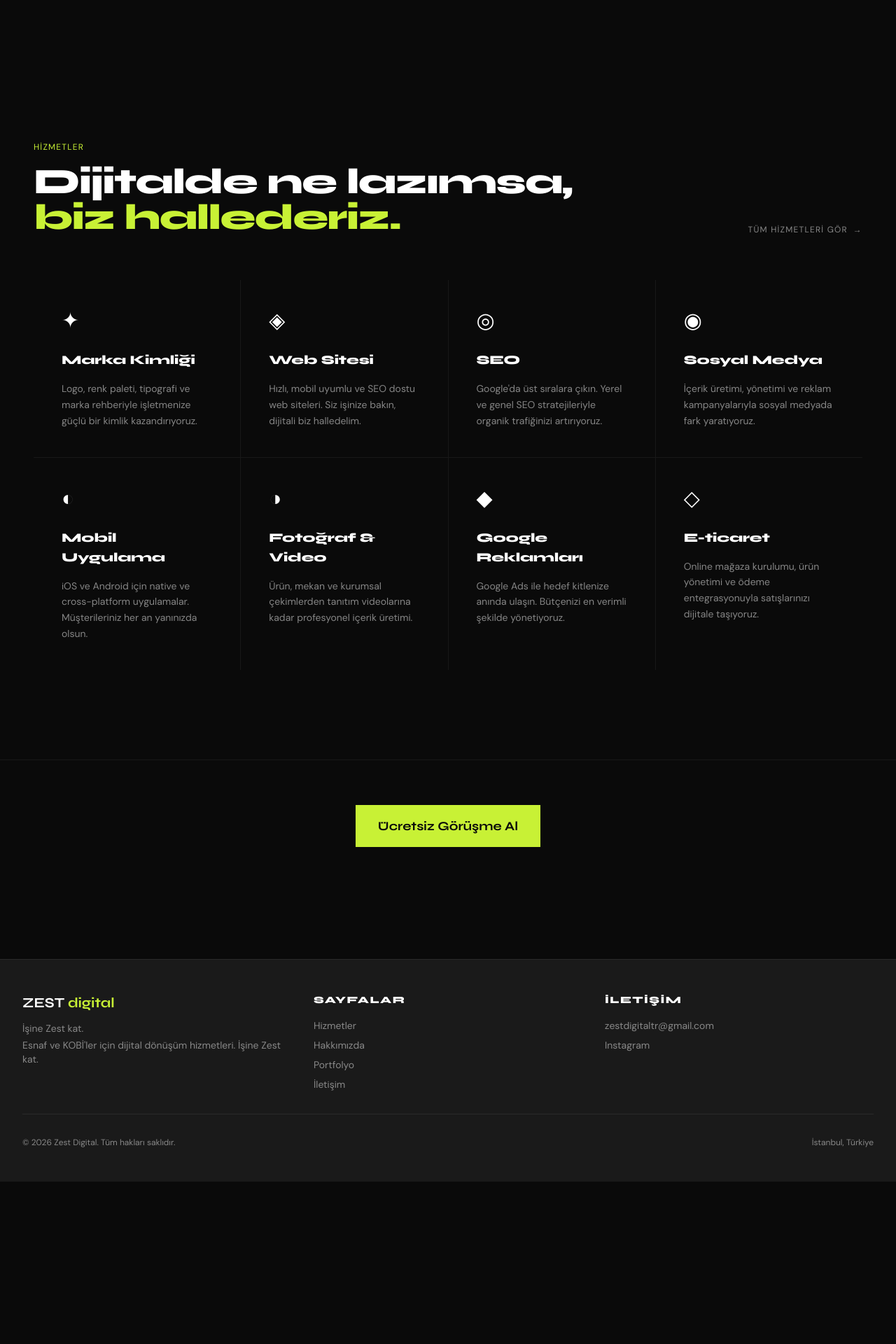
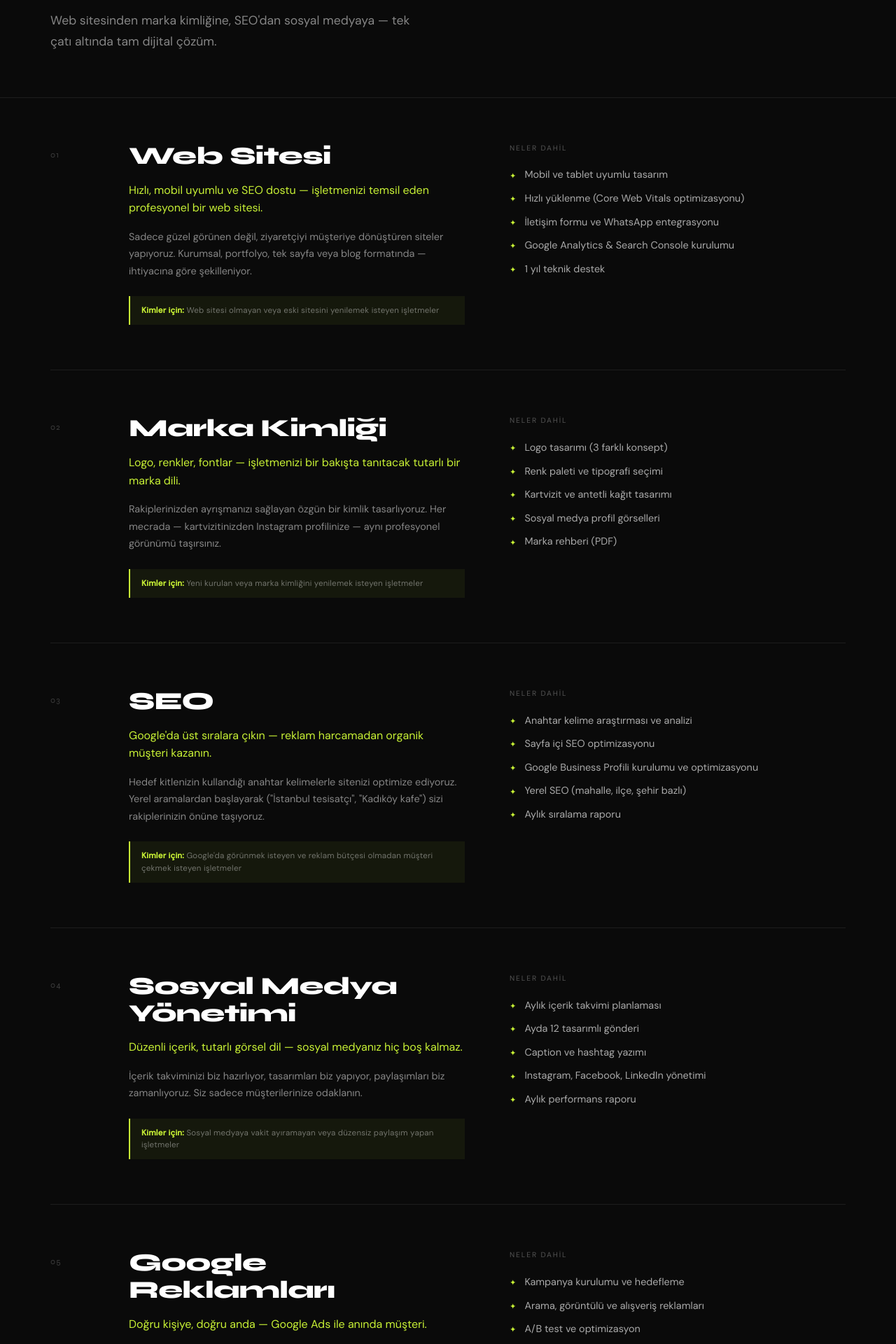
Before and after one commit to sefaeksi/zestdigital-web, a Next.js app: page /hizmetler in a window 1280 px wide. Shown: the part 460-2380 px from the top of the page at 70% size. Before the commit the page ends 2148 px from the top, so only its background shows below. Built offline with nearby package versions, Linux system fonts and the light colour scheme.

Commit message:
Hizmetler sayfasi yeniden yazildi: tekrar kaldirildi, detayli dikey liste

```diff
--- a/src/app/hizmetler/page.tsx
+++ b/src/app/hizmetler/page.tsx
@@ -1,23 +1,220 @@
-import Services from "@/components/sections/Services";
-import Badge from "@/components/ui/Badge";
-import Button from "@/components/ui/Button";
+import Link from "next/link";
+
+const HIZMETLER = [
+  {
+    no: "01",
+    title: "Web Sitesi",
+    summary: "Hızlı, mobil uyumlu ve SEO dostu — işletmenizi temsil eden profesyonel bir web sitesi.",
+    detay: "Sadece güzel görünen değil, ziyaretçiyi müşteriye dönüştüren siteler yapıyoruz. Kurumsal, portfolyo, tek sayfa veya blog formatında — ihtiyacına göre şekilleniyor.",
+    maddeler: [
+      "Mobil ve tablet uyumlu tasarım",
+      "Hızlı yüklenme (Core Web Vitals optimizasyonu)",
+      "İletişim formu ve WhatsApp entegrasyonu",
+      "Google Analytics & Search Console kurulumu",
+      "1 yıl teknik destek",
+    ],
+    kimIcin: "Web sitesi olmayan veya eski sitesini yenilemek isteyen işletmeler",
+  },
+  {
+    no: "02",
+    title: "Marka Kimliği",
+    summary: "Logo, renkler, fontlar — işletmenizi bir bakışta tanıtacak tutarlı bir marka dili.",
+    detay: "Rakiplerinizden ayrışmanızı sağlayan özgün bir kimlik tasarlıyoruz. Her mecrada — kartvizitinizden Instagram profilinize — aynı profesyonel görünümü taşırsınız.",
+    maddeler: [
+      "Logo tasarımı (3 farklı konsept)",
+      "Renk paleti ve tipografi seçimi",
+      "Kartvizit ve antetli kağıt tasarımı",
+      "Sosyal medya profil görselleri",
+      "Marka rehberi (PDF)",
+    ],
+    kimIcin: "Yeni kurulan veya marka kimliğini yenilemek isteyen işletmeler",
+  },
+  {
+    no: "03",
+    title: "SEO",
+    summary: "Google'da üst sıralara çıkın — reklam harcamadan organik müşteri kazanın.",
+    detay: "Hedef kitlenizin kullandığı anahtar kelimelerle sitenizi optimize ediyoruz. Yerel aramalardan başlayarak (\"İstanbul tesisatçı\", \"Kadıköy kafe\") sizi rakiplerinizin önüne taşıyoruz.",
+    maddeler: [
+      "Anahtar kelime araştırması ve analizi",
+      "Sayfa içi SEO optimizasyonu",
+      "Google Business Profili kurulumu ve optimizasyonu",
+      "Yerel SEO (mahalle, ilçe, şehir bazlı)",
+      "Aylık sıralama raporu",
+    ],
+    kimIcin: "Google'da görünmek isteyen ve reklam bütçesi olmadan müşteri çekmek isteyen işletmeler",
+  },
+  {
+    no: "04",
+    title: "Sosyal Medya Yönetimi",
+    summary: "Düzenli içerik, tutarlı görsel dil — sosyal medyanız hiç boş kalmaz.",
+    detay: "İçerik takviminizi biz hazırlıyor, tasarımları biz yapıyor, paylaşımları biz zamanlıyoruz. Siz sadece müşterilerinize odaklanın.",
+    maddeler: [
+      "Aylık içerik takvimi planlaması",
+      "Ayda 12 tasarımlı gönderi",
+      "Caption ve hashtag yazımı",
+      "Instagram, Facebook, LinkedIn yönetimi",
+      "Aylık performans raporu",
+    ],
+    kimIcin: "Sosyal medyaya vakit ayıramayan veya düzensiz paylaşım yapan işletmeler",
+  },
+  {
+    no: "05",
+    title: "Google Reklamları",
+    summary: "Doğru kişiye, doğru anda — Google Ads ile anında müşteri.",
+    detay: "SEO uzun vadeli bir yatırımken Google Ads anında sonuç verir. Bütçenizi en verimli şekilde kullanarak potansiyel müşterilerin karşısına çıkıyoruz.",
+    maddeler: [
+      "Kampanya kurulumu ve hedefleme",
+      "Arama, görüntülü ve alışveriş reklamları",
+      "A/B test ve optimizasyon",
+      "Dönüşüm takibi kurulumu",
+      "Haftalık harcama raporu",
+    ],
+    kimIcin: "Hızlı müşteri kazanmak isteyen ve reklam bütçesi olan işletmeler",
+  },
+  {
+    no: "06",
+    title: "E-Ticaret",
+    summary: "Online mağazanızı kurun, ürünlerinizi 7/24 satın.",
+    detay: "Fiziksel mağazanızın dijital versiyonunu oluşturuyoruz. Ürün yükleme, ödeme entegrasyonu, kargo takibi — hepsini kuruyoruz, kullanmayı öğretiyoruz.",
+    maddeler: [
+      "Online mağaza tasarımı ve kurulumu",
+      "Ürün kataloğu ve kategori yönetimi",
+      "Kredi kartı ve kapıda ödeme entegrasyonu",
+      "Kargo entegrasyonu",
+      "Mobil uyumlu alışveriş deneyimi",
+    ],
+    kimIcin: "Ürünlerini online satmak isteyen perakende ve üretici işletmeler",
+  },
+  {
+    no: "07",
+    title: "Fotoğraf & Video",
+    summary: "Profesyonel görsel içerik — web siteniz ve sosyal medyanız için.",
+    detay: "Telefon çekimi değil, profesyonel ekipmanla mekân, ürün ve kurumsal çekimler yapıyoruz. Tanıtım videoları ve reels içerikleri de üretiyoruz.",
+    maddeler: [
+      "Ürün ve mekân fotoğraf çekimi",
+      "Kurumsal portre çekimi",
+      "Tanıtım videosu (30 sn — 2 dk)",
+      "Sosyal medya için reels / kısa video",
+      "Profesyonel post prodüksiyon",
+    ],
+    kimIcin: "Görsel içerik kalitesini artırmak isteyen her sektörden işletme",
+  },
+  {
+    no: "08",
+    title: "Mobil Uygulama",
+    summary: "iOS ve Android için uygulamalar — müşterileriniz her an yanınızda.",
+    detay: "Sadece büyük şirketler uygulama yaptırmaz. Randevu sistemi, sadakat kartı, online sipariş — müşterilerinizin hayatını kolaylaştıracak uygulamalar tasarlıyoruz.",
+    maddeler: [
+      "iOS (App Store) ve Android (Google Play) uyumlu",
+      "Kullanıcı dostu arayüz tasarımı",
+      "Bildirim sistemi entegrasyonu",
+      "Admin paneli ile içerik yönetimi",
+      "3 ay ücretsiz teknik destek",
+    ],
+    kimIcin: "Müşteri bağlılığını artırmak isteyen kafe, restoran, güzellik salonu ve benzeri işletmeler",
+  },
+];
 
 export default function HizmetlerPage() {
   return (
-    <div className="pt-16">
-      <div className="max-w-7xl mx-auto px-4 sm:px-6 lg:px-8 py-20">
-        <Badge variant="outline" className="mb-6">Hizmetler</Badge>
-        <h1 className="font-display font-bold text-5xl sm:text-6xl text-white max-w-2xl">
+    <div style={{ background: "#0A0A0A", minHeight: "100vh", paddingTop: "80px" }}>
+
+      {/* Hero */}
+      <div style={{ maxWidth: "1200px", margin: "0 auto", padding: "5rem 2rem 4rem" }}>
+        <span style={{ fontFamily: "var(--font-syne), sans-serif", fontSize: "0.7rem", letterSpacing: "0.2em", textTransform: "uppercase", color: "#C8F135", display: "inline-block", border: "1px solid #C8F135", padding: "0.3rem 0.8rem", marginBottom: "2rem" }}>
+          Hizmetler
+        </span>
+        <h1 style={{ fontFamily: "var(--font-syne), sans-serif", fontWeight: 800, fontSize: "clamp(2.5rem, 6vw, 5rem)", lineHeight: 1, letterSpacing: "-0.03em", color: "white", marginBottom: "1.5rem" }}>
           Dijitalde ihtiyacın olan<br />
-          <span className="text-lime">her şey.</span>
+          <span style={{ color: "#C8F135" }}>her şey.</span>
         </h1>
-        <p className="mt-6 text-gray-light font-body text-lg max-w-xl">
-          Web sitesinden marka kimliğine, SEO'dan sosyal medyaya — tek çatı altında tam dijital çözüm.
+        <p style={{ fontFamily: "var(--font-dm-sans), sans-serif", fontSize: "1.1rem", color: "rgba(255,255,255,0.5)", maxWidth: "520px", lineHeight: 1.7 }}>
+          Web sitesinden marka kimliğine, SEO'dan sosyal medyaya —
+          tek çatı altında tam dijital çözüm.
         </p>
       </div>
-      <Services />
-      <div className="text-center py-16">
-        <Button href="/iletisim" size="lg">Ücretsiz Görüşme Al</Button>
+
+      {/* Ayırıcı */}
+      <div style={{ borderTop: "1px solid rgba(255,255,255,0.08)" }} />
+
+      {/* Responsive stil */}
+      <style>{`
+        @media (max-width: 768px) {
+          .hizmet-satir { grid-template-columns: 1fr !important; gap: 1rem !important; }
+          .hizmet-ici { grid-template-columns: 1fr !important; gap: 2rem !important; }
+        }
+      `}</style>
+
+      {/* Hizmet listesi */}
+      <div style={{ maxWidth: "1200px", margin: "0 auto", padding: "0 2rem" }}>
+        {HIZMETLER.map((h, i) => (
+          <div
+            key={h.no}
+            className="hizmet-satir"
+            style={{
+              display: "grid",
+              gridTemplateColumns: "4rem 1fr",
+              gap: "3rem",
+              padding: "4rem 0",
+              borderBottom: "1px solid rgba(255,255,255,0.08)",
+            }}
+          >
+            {/* Numara */}
+            <span style={{ fontFamily: "var(--font-syne), sans-serif", fontSize: "0.75rem", color: "rgba(255,255,255,0.2)", paddingTop: "0.5rem", letterSpacing: "0.1em" }}>
+              {h.no}
+            </span>
+
+            {/* İçerik */}
+            <div className="hizmet-ici" style={{ display: "grid", gridTemplateColumns: "1fr 1fr", gap: "4rem", alignItems: "start" }}>
+
+              {/* Sol — başlık + özet + kim için */}
+              <div>
+                <h2 style={{ fontFamily: "var(--font-syne), sans-serif", fontWeight: 800, fontSize: "clamp(1.6rem, 3vw, 2.2rem)", color: "white", lineHeight: 1.1, marginBottom: "1rem", letterSpacing: "-0.02em" }}>
+                  {h.title}
+                </h2>
+                <p style={{ fontFamily: "var(--font-dm-sans), sans-serif", fontSize: "1rem", color: "#C8F135", lineHeight: 1.6, marginBottom: "1rem" }}>
+                  {h.summary}
+                </p>
+                <p style={{ fontFamily: "var(--font-dm-sans), sans-serif", fontSize: "0.9rem", color: "rgba(255,255,255,0.5)", lineHeight: 1.7, marginBottom: "1.5rem" }}>
+                  {h.detay}
+                </p>
+                <div style={{ display: "flex", alignItems: "flex-start", gap: "0.5rem", padding: "0.75rem 1rem", background: "rgba(200,241,53,0.06)", borderLeft: "2px solid #C8F135" }}>
+                  <span style={{ fontFamily: "var(--font-dm-sans), sans-serif", fontSize: "0.72rem", color: "rgba(255,255,255,0.4)", lineHeight: 1.5, letterSpacing: "0.02em" }}>
+                    <span style={{ color: "#C8F135", fontWeight: 600 }}>Kimler için:</span> {h.kimIcin}
+                  </span>
+                </div>
+              </div>
+
+              {/* Sağ — maddeler */}
+              <div>
+                <p style={{ fontFamily: "var(--font-dm-sans), sans-serif", fontSize: "0.65rem", letterSpacing: "0.18em", textTransform: "uppercase", color: "rgba(255,255,255,0.3)", marginBottom: "1.25rem" }}>
+                  Neler dahil
+                </p>
+                <ul style={{ listStyle: "none", display: "flex", flexDirection: "column", gap: "0.75rem" }}>
+                  {h.maddeler.map((madde) => (
+                    <li key={madde} style={{ display: "flex", alignItems: "flex-start", gap: "0.75rem" }}>
+                      <span style={{ color: "#C8F135", fontSize: "0.7rem", marginTop: "0.2rem", flexShrink: 0 }}>✦</span>
+                      <span style={{ fontFamily: "var(--font-dm-sans), sans-serif", fontSize: "0.9rem", color: "rgba(255,255,255,0.65)", lineHeight: 1.5 }}>{madde}</span>
+                    </li>
+                  ))}
+                </ul>
+              </div>
+            </div>
+          </div>
+        ))}
+      </div>
+
+      {/* CTA */}
+      <div style={{ textAlign: "center", padding: "6rem 2rem" }}>
+        <p style={{ fontFamily: "var(--font-dm-sans), sans-serif", fontSize: "1rem", color: "rgba(255,255,255,0.4)", marginBottom: "2rem" }}>
+          Hangi hizmetten başlayacağını bilmiyor musun?
+        </p>
+        <Link
+          href="/iletisim"
+          style={{ fontFamily: "var(--font-dm-sans), sans-serif", fontSize: "0.8rem", fontWeight: 600, letterSpacing: "0.12em", textTransform: "uppercase", padding: "1rem 2.5rem", background: "#C8F135", color: "#0A0A0A", textDecoration: "none", display: "inline-block" }}
+        >
+          Ücretsiz Görüşme Al →
+        </Link>
       </div>
     </div>
   );
```
